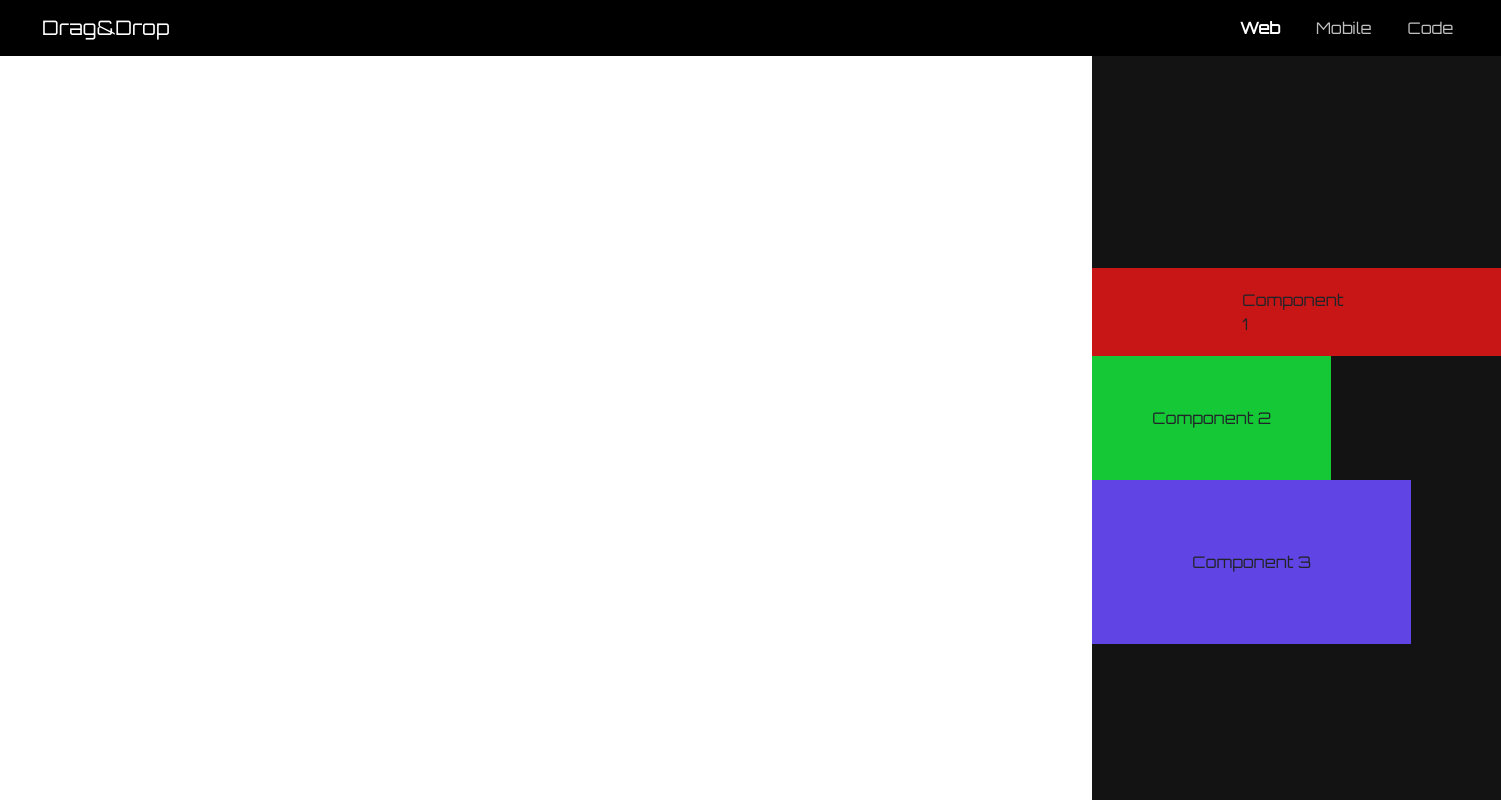
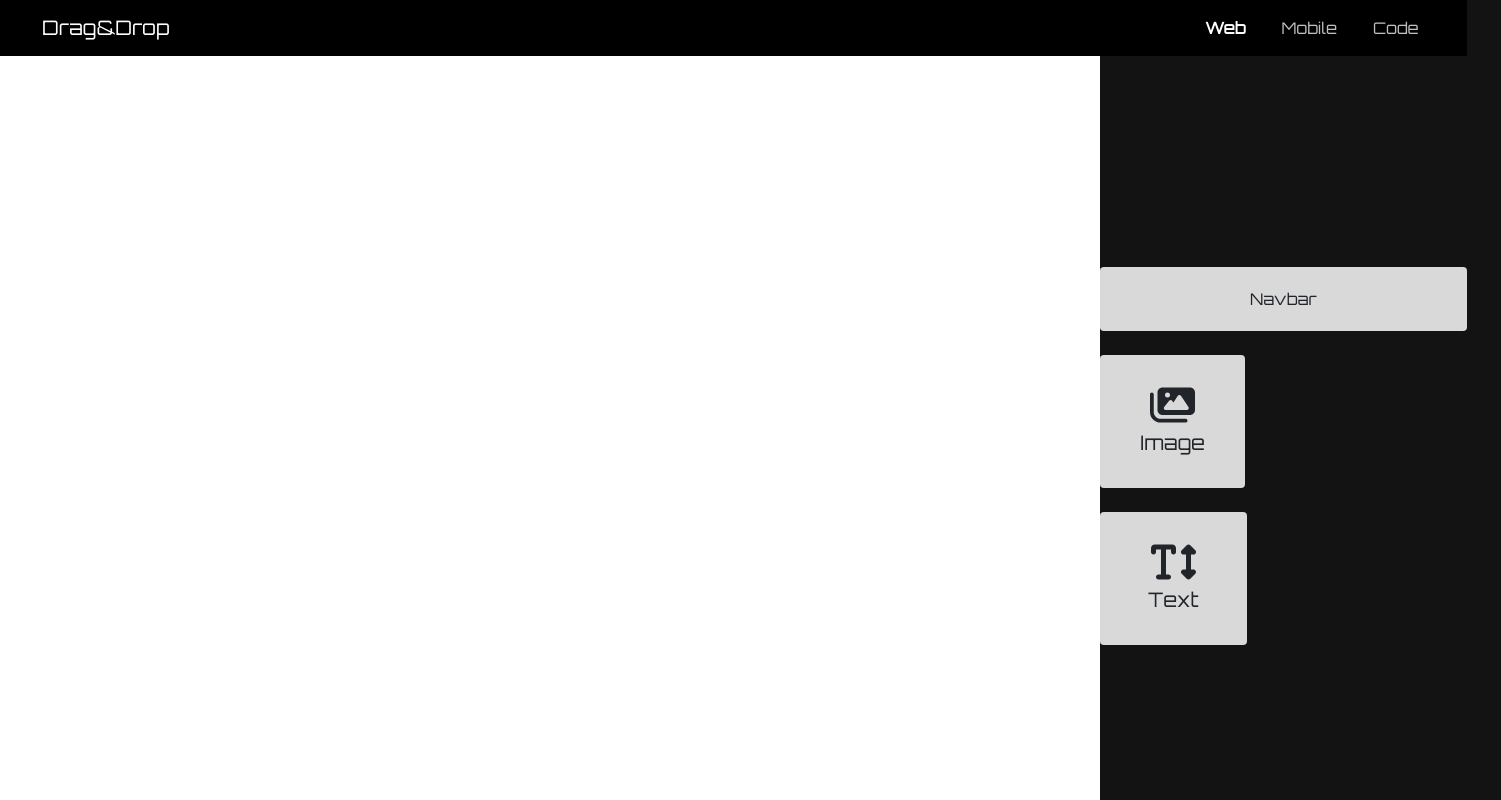
Before and after one commit to adetoye-dev/v42-geckos-team-14, a React (Create React App) app: page / in a window 1280 px wide. Shown: the top 800 px of the page, 1501 px wide, since content can reach past the window. Built offline with nearby package versions, Linux system fonts and the light colour scheme.

Commit message:
Added FontAwesome for icons

```diff
--- a/package.json
+++ b/package.json
@@ -3,6 +3,9 @@
   "version": "0.1.0",
   "private": true,
   "dependencies": {
+    "@fortawesome/fontawesome-svg-core": "^6.2.1",
+    "@fortawesome/free-solid-svg-icons": "^6.2.1",
+    "@fortawesome/react-fontawesome": "^0.2.0",
     "@testing-library/jest-dom": "^5.16.5",
     "@testing-library/react": "^13.4.0",
     "@testing-library/user-event": "^13.5.0",
--- a/src/App.css
+++ b/src/App.css
@@ -29,27 +29,29 @@ div {
 .c1 {
   position: relative;
   display: block;
-  background-color: rgb(200, 21, 21);
+  background-color: #D9D9D9;
   padding: 20px 150px;
   user-select: none;
+  border-radius: 4px;
 }
 
 .c2 {
   position: relative;
   display: block;
-  background-color: rgb(21, 200, 54);
-  padding: 50px 60px;
+  background-color: #D9D9D9;
+  padding: 30px 40px;
   user-select: none;
+  border-radius: 4px;
 }
 
 .c3 {
   position: relative;
   display: block;
-  background-color: rgb(97, 68, 228);
-  padding: 70px 100px;
+  background-color: #D9D9D9;
+  padding: 30px 48px;
   user-select: none;
+  border-radius: 4px;
 }
-
 pre {
   width: 1100px;
   height: 95vh;
--- a/src/components/ComponentList.js
+++ b/src/components/ComponentList.js
@@ -2,6 +2,9 @@ import React, { useContext } from "react";
 import Context from "./Context";
 import ExampleComponentTemplate from "./ExampleComponentTemplate";
 import useAddComponent from "../hooks/useAddComponent";
+import { FontAwesomeIcon } from "@fortawesome/react-fontawesome";
+import { faImages } from "@fortawesome/free-solid-svg-icons";
+import { faTextHeight } from "@fortawesome/free-solid-svg-icons";
 import allcomponents from "../allcomponents"; // List of components to render
 
 function ComponentList(props) {
@@ -21,9 +24,19 @@ function ComponentList(props) {
   if (showTab === "web")
     return (
       <section id="ComponentList" onClick={(e) => addComponent(e)}>
-        <ExampleComponentTemplate className="c1" id="c1" text="Component 1" />
-        <div className="c2" id="c2">Component 2</div>
-        <div className="c3" id="c3">Component 3</div>
+        <ExampleComponentTemplate className="c1" id="c1" text="Navbar" />
+        <br />
+        <div className="c2 fs-5 text-center" id="c2">
+          <FontAwesomeIcon icon={faImages} size="2x"></FontAwesomeIcon>
+          <br />
+          Image
+        </div>
+        <br />
+        <div className="c3 fs-5 text-center" id="c3">
+          <FontAwesomeIcon icon={faTextHeight} size="2x"></FontAwesomeIcon>
+          <br />
+          Text
+        </div>
       </section>
     );
   if (showTab === "code")
```
Also changed, not shown: 1 other file (tests, documents, lock files or other folders).
